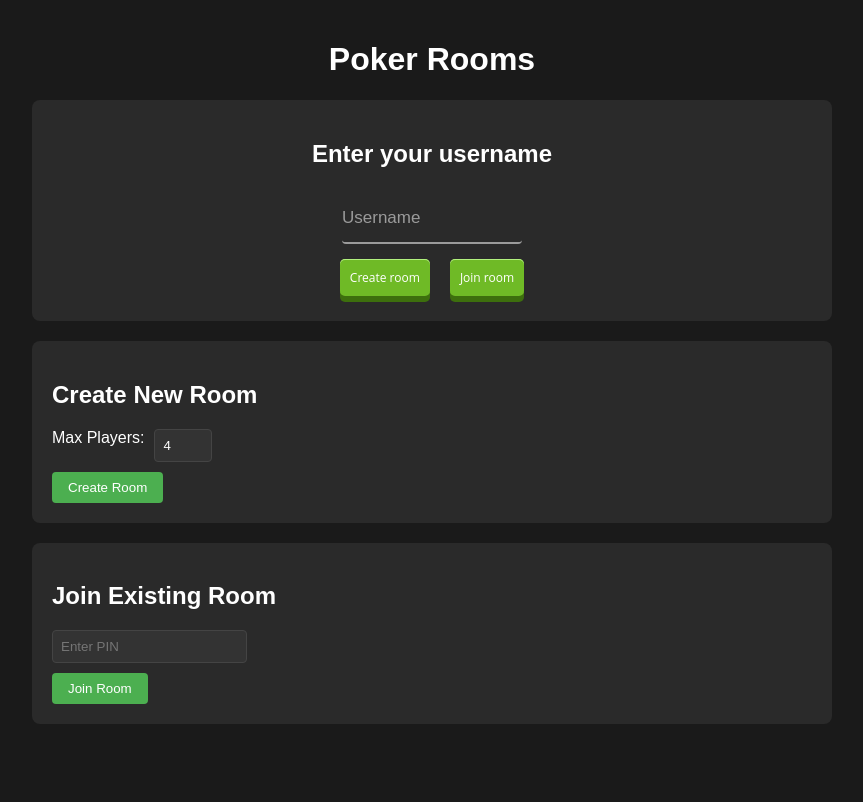
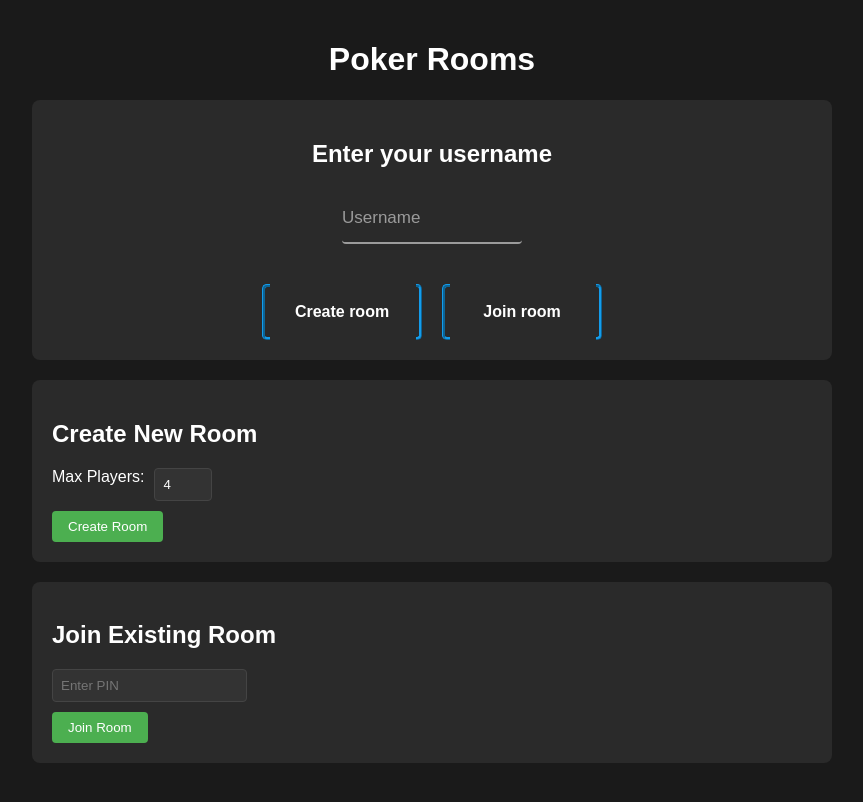
Before and after one commit to w3rr0/poker-chips-api, a React (Vite) app in the folder front/: page / in a window 1280 px wide. Shown: the whole page, without its empty margins (208-1071 px from the left). Built offline with nearby package versions, Linux system fonts and the light colour scheme.

Commit message:
add/button-component

```diff
--- a/front/package.json
+++ b/front/package.json
@@ -13,6 +13,7 @@
     "react": "^19.0.0",
     "react-dom": "^19.0.0",
     "react-router-dom": "^7.4.0",
+    "styled-components": "^6.1.16",
     "uuid": "^11.1.0"
   },
   "devDependencies": {
--- /dev/null
+++ b/front/src/components/Button.jsx
@@ -0,0 +1,63 @@
+import React from 'react';
+import styled from 'styled-components';
+
+
+const Button = ({ caption }) => {
+    return (
+        <StyledWrapper>
+            <button>
+                {caption}
+            </button>
+        </StyledWrapper>
+    );
+}
+
+const StyledWrapper = styled.div`
+  button {
+    width: 10em;
+    position: relative;
+    height: 3.5em;
+    border: 3px ridge #149CEA;
+    outline: none;
+    background-color: transparent;
+    color: white;
+    transition: 1s;
+    border-radius: 0.3em;
+    font-size: 16px;
+    font-weight: bold;
+    cursor: pointer;
+  }
+
+  button::after {
+    content: "";
+    position: absolute;
+    top: -10px;
+    left: 3%;
+    width: 95%;
+    height: 40%;
+    background-color: #2a2a2a;
+    transition: 0.5s;
+    transform-origin: center;
+  }
+
+  button::before {
+    content: "";
+    transform-origin: center;
+    position: absolute;
+    top: 80%;
+    left: 3%;
+    width: 95%;
+    height: 40%;
+    background-color: #2a2a2a;
+    transition: 0.5s;
+  }
+
+  button:hover::before, button:hover::after {
+    transform: scale(0)
+  }
+
+  button:hover {
+    box-shadow: inset 0 0 25px #1479EA;
+  }`;
+
+export default Button;
--- a/front/src/components/Home.jsx
+++ b/front/src/components/Home.jsx
@@ -1,5 +1,6 @@
 import {useNavigate} from "react-router-dom";
 import {useEffect, useRef, useState} from "react";
+import Button from "./Button.jsx";
 
 const Home = () => {
     const navigate = useNavigate()
@@ -48,9 +49,9 @@ const Home = () => {
                         <label htmlFor="Username" className="form__label">Username</label>
                     </div>
                 </div>
-                <div className="button-container center">
-                    <button>Create room</button>
-                    <button>Join room</button>
+                <div className="button-container">
+                    <Button caption={"Create room"}></Button>
+                    <Button caption={"Join room"}></Button>
                 </div>
             </div>
 
--- a/front/src/index.css
+++ b/front/src/index.css
@@ -101,30 +101,11 @@ button:hover {
   text-align: center;
 }
 
-.button-container button {
-  margin: 5px 10px;
-}
-
-.button-container button {
-  background-color:#6fba26;
-  padding:10px;
-  position:relative;
-  font-family: 'Open Sans', sans-serif;
-  font-size:12px;
-  text-decoration:none;
-  color:#fff;
-  background-image: linear-gradient(bottom, rgb(100,170,30) 0%, rgb(129,212,51) 100%);
-  box-shadow: inset 0px 1px 0px #b2f17f, 0px 6px 0px #3d6f0d;
-  border-radius: 5px;
-}
-
-.button-container button:active {
-  top:7px;
-  background-image: linear-gradient(bottom, rgb(100,170,30) 100%, rgb(129,212,51) 0%);
-  box-shadow: inset 0px 1px 0px #b2f17f, inset 0px -1px 0px #3d6f0d;
-  color: #156785;
-  text-shadow: 0px 1px 1px rgba(255,255,255,0.3);
-  background: rgb(44,160,202);
+.button-container {
+  display: flex;
+  gap: 20px;
+  justify-content: center;
+  padding-top: 30px;
 }
 
 .form__group {
@@ -171,8 +152,7 @@ button:hover {
   padding-bottom: 6px;
   font-weight: 700;
   border-width: 3px;
-  border-image: linear-gradient(to right, #116399, #38caef);
-  border-image-slice: 1;
+  border-image: linear-gradient(to right, #116399, #38caef) 1;
 }
 
 .form__field:focus ~ .form__label {
```
Also changed, not shown: 1 other file (tests, documents, lock files or other folders).
